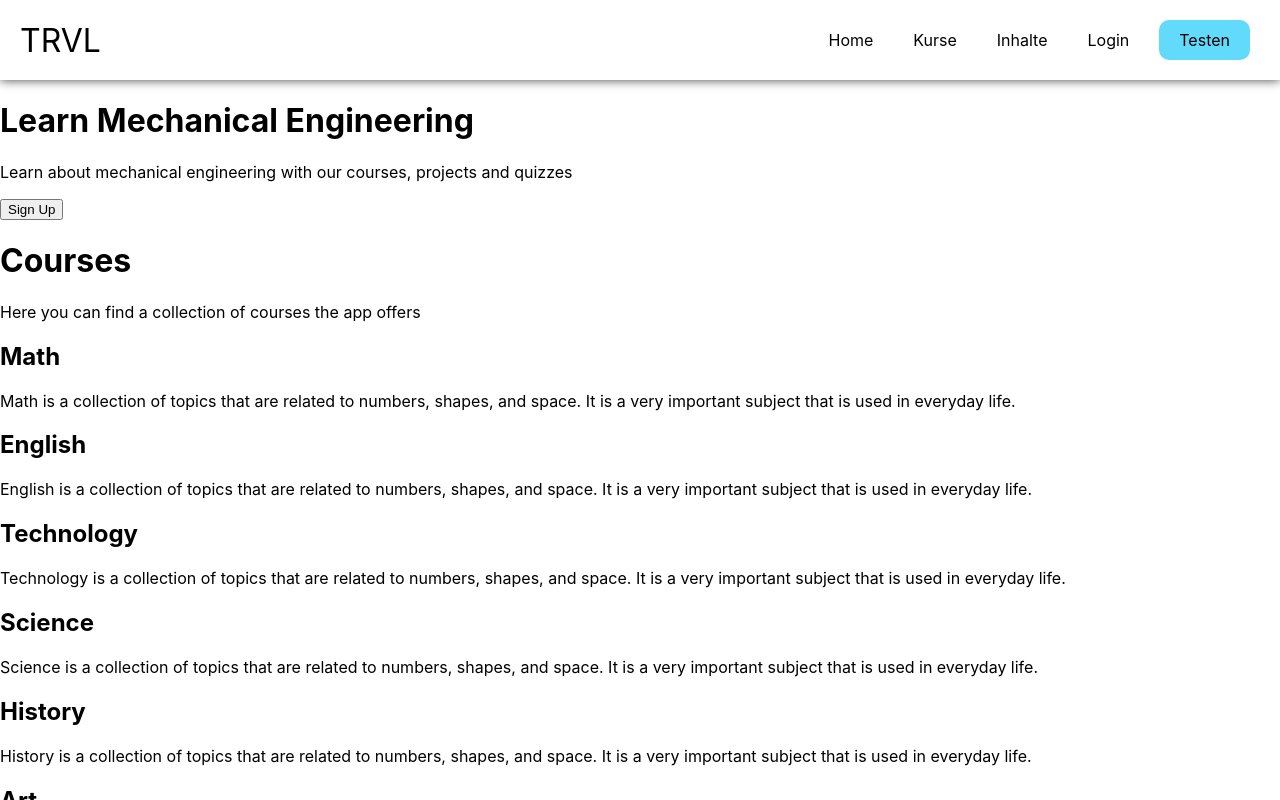
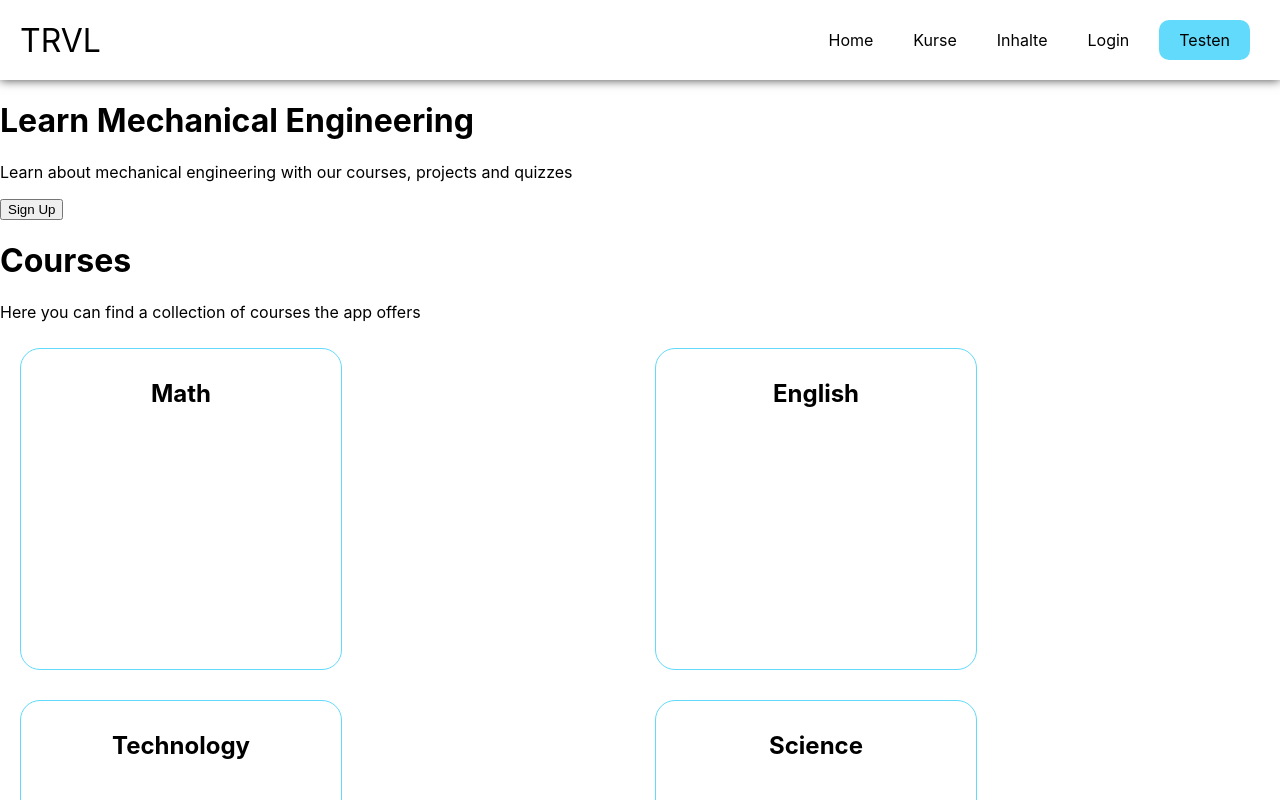
Before and after one commit to HuberAdrian/learning-platform, a React (Create React App) app: page / in a window 1280 px wide. Shown: the top 800 px of the page. Built offline with nearby package versions, Linux system fonts and the light colour scheme.

Commit message:
added blueprint cards for courses

```diff
--- a/src/App.css
+++ b/src/App.css
@@ -311,8 +311,6 @@
   }
 }
 
-/* give pricing cards a border with a border radius and change the colour inside */
-
 .pricing__card {
   border: 1px solid #61dafb;
   border-radius: 20px;
@@ -325,3 +323,45 @@
   justify-content: space-between;
   align-items: center;
 }
+
+
+/* ------------------- CSS for Courses ---------------------- */
+
+/* make a grid for the courses */
+.courses-container {
+  display: grid;
+  grid-template-columns: repeat(1, 1fr);
+  grid-gap: 10px;
+  margin: 0 10px;
+}
+
+/* make the cards for the courses */
+.course {
+  border: 1px solid #61dafb;
+  border-radius: 20px;
+  margin: 10px;
+  padding: 10px;
+  width: 300px;
+  height: 300px;
+  display: flex;
+  flex-direction: column;
+  justify-content: space-between;
+  align-items: center;
+}
+
+/* dont show the text in the cards */
+.course p {
+  display: none;
+}
+
+/* show the text in the cards when hovering over the card */
+.course:hover p {
+  display: block;
+}
+
+/* make the cards responsive */
+@media (min-width: 768px) {
+  .courses-container {
+    grid-template-columns: repeat(2, 1fr);
+  }
+}
--- a/src/Courses.js
+++ b/src/Courses.js
@@ -8,41 +8,40 @@ function Courses(props) {
   // make a hover effect for the courses where a detailed description is shown when the user hovers over the course
   // the last course field should show that the user can add a new course
 
-return (
-  <div className='courses-container' >
-      <h1>Courses</h1>
-      <p>Here you can find a collection of courses the app offers</p>
-      <div className='courses-grid'>
+return (<>
+    <h1>Courses</h1>
+    <p>Here you can find a collection of courses the app offers</p>
+    <div className='courses-container' >
         <div className='course'>
           <h2>Math</h2>
-          <p>Math is a collection of topics that are related to numbers, shapes, and space. It is a very important subject that is used in everyday life.</p>
+          <p className='courses-text' >Math is a collection of topics that are related to numbers, shapes, and space. It is a very important subject that is used in everyday life.</p>
         </div>
         <div className='course'>
           <h2>English</h2>
-          <p>English is a collection of topics that are related to numbers, shapes, and space. It is a very important subject that is used in everyday life.</p>
+          <p className='courses-text' >English is a collection of topics that are related to numbers, shapes, and space. It is a very important subject that is used in everyday life.</p>
         </div>
         <div className='course'>
           <h2>Technology</h2>
-          <p>Technology is a collection of topics that are related to numbers, shapes, and space. It is a very important subject that is used in everyday life.</p>
+          <p className='courses-text' >Technology is a collection of topics that are related to numbers, shapes, and space. It is a very important subject that is used in everyday life.</p>
         </div>
         <div className='course'>
           <h2>Science</h2>
-          <p>Science is a collection of topics that are related to numbers, shapes, and space. It is a very important subject that is used in everyday life.</p>
+          <p className='courses-text' >Science is a collection of topics that are related to numbers, shapes, and space. It is a very important subject that is used in everyday life.</p>
         </div>
         <div className='course'>
           <h2>History</h2>
-          <p>History is a collection of topics that are related to numbers, shapes, and space. It is a very important subject that is used in everyday life.</p>
+          <p className='courses-text' >History is a collection of topics that are related to numbers, shapes, and space. It is a very important subject that is used in everyday life.</p>
         </div>
         <div className='course'>
           <h2>Art</h2>
-          <p>Art is a collection of topics that are related to numbers, shapes, and space. It is a very important subject that is used in everyday life.</p>
+          <p className='courses-text' >Art is a collection of topics that are related to numbers, shapes, and space. It is a very important subject that is used in everyday life.</p>
         </div>
         <div className='course'>
           <h2>Music</h2>
-          <p>Music is a collection of topics that are related to numbers, shapes, and space. It is a very important subject that is used in everyday life.</p>
+          <p className='courses-text' >Music is a collection of topics that are related to numbers, shapes, and space. It is a very important subject that is used in everyday life.</p>
         </div>
-    </div>
   </div>
+</>
   )
 }
 
```
